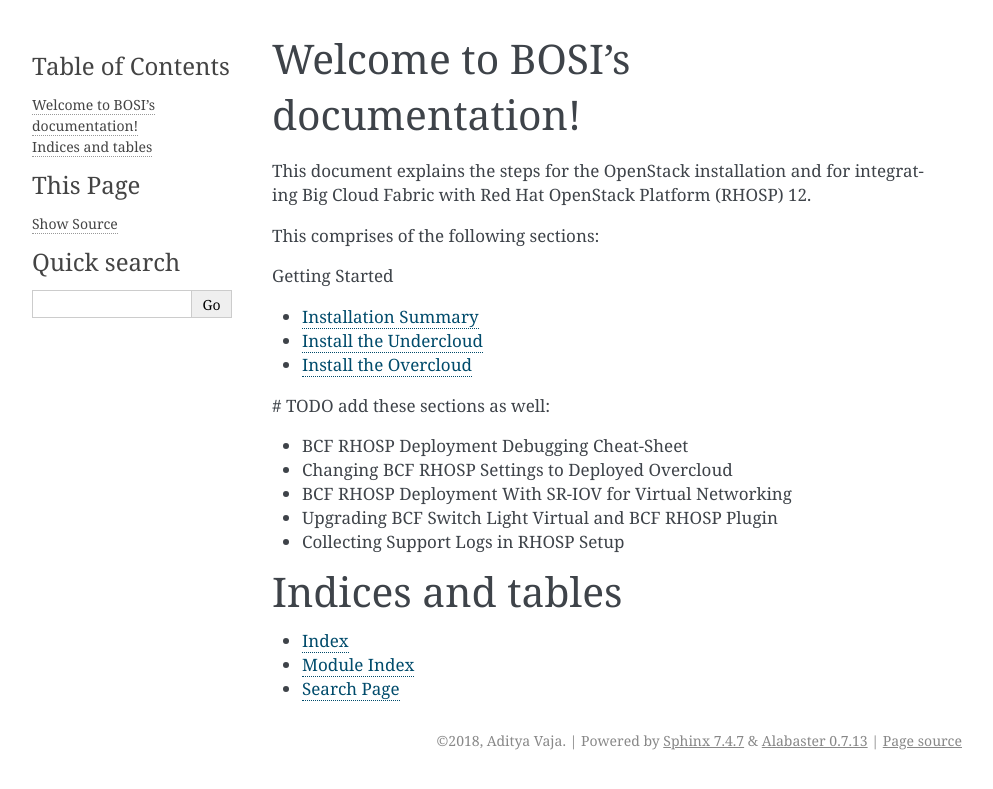
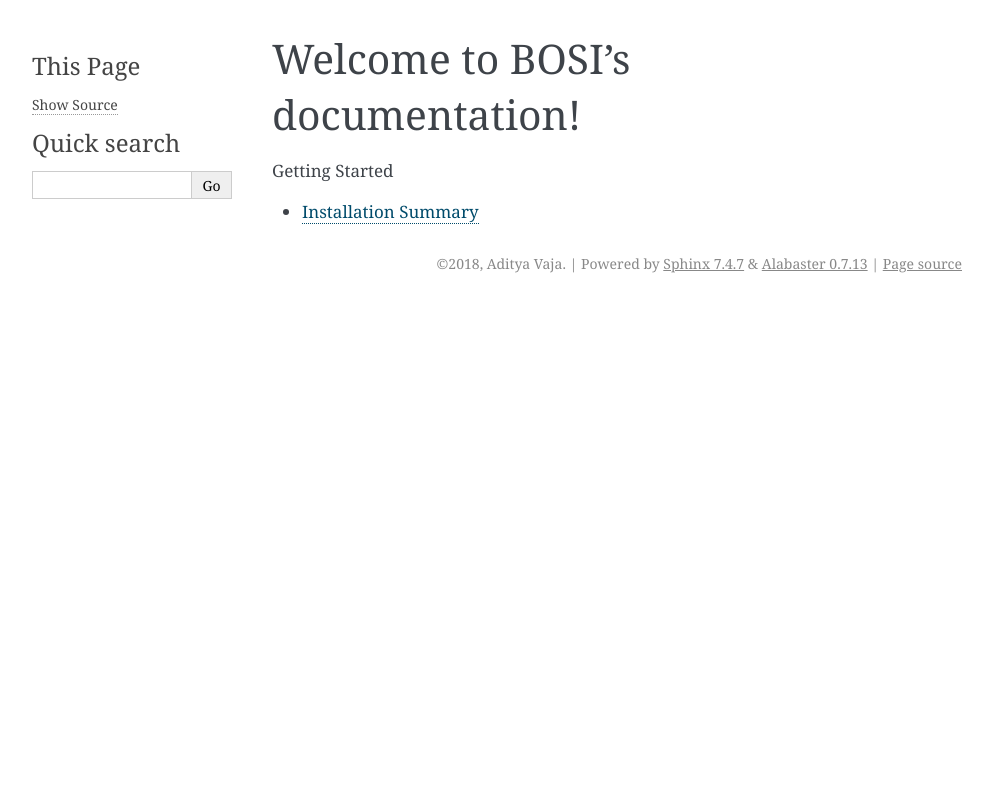
Before and after one commit to wolverineav/testthedocs, a Sphinx documentation site: the page built from docs/source/index.rst, in a window 1280 px wide. Shown: the top 789 px of the page, without its empty margins (148-1141 px from the left). Built offline with Sphinx 7.4.7, drawn with Linux system fonts in a browser that asks for light colours.

Commit message:
security through obscurity (?)

```diff
--- a/docs/source/index.rst
+++ b/docs/source/index.rst
@@ -6,10 +6,6 @@
 Welcome to BOSI's documentation!
 ================================
 
-This document explains the steps for the OpenStack installation and for
-integrating Big Cloud Fabric with Red Hat OpenStack Platform (RHOSP) 12.
-
-This comprises of the following sections:
 
 .. toctree::
    :maxdepth: 1
@@ -17,23 +13,3 @@
    :name: sec-install-summary
 
    install/index
-   install/undercloud/index
-   install/overcloud/index
-
-
-# TODO add these sections as well:
-
-• BCF RHOSP Deployment Debugging Cheat-Sheet
-• Changing BCF RHOSP Settings to Deployed Overcloud
-• BCF RHOSP Deployment With SR-IOV for Virtual Networking
-• Upgrading BCF Switch Light Virtual and BCF RHOSP Plugin
-• Collecting Support Logs in RHOSP Setup
-
-
-
-Indices and tables
-==================
-
-* :ref:`genindex`
-* :ref:`modindex`
-* :ref:`search`
```
